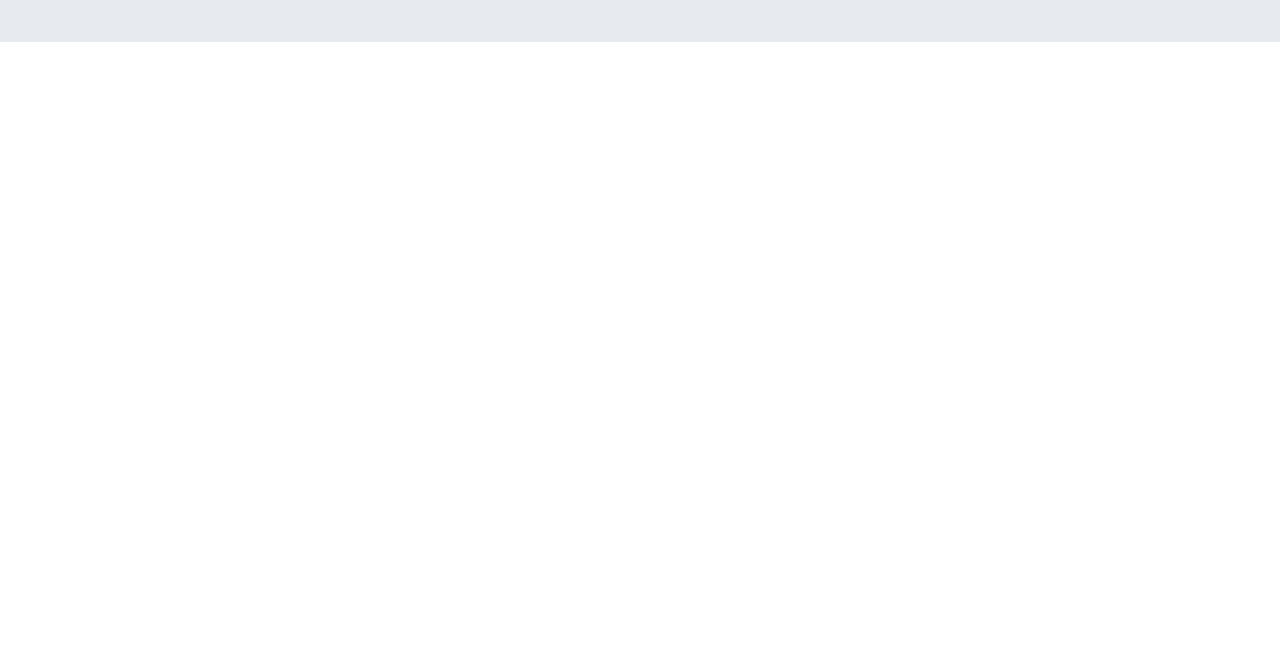
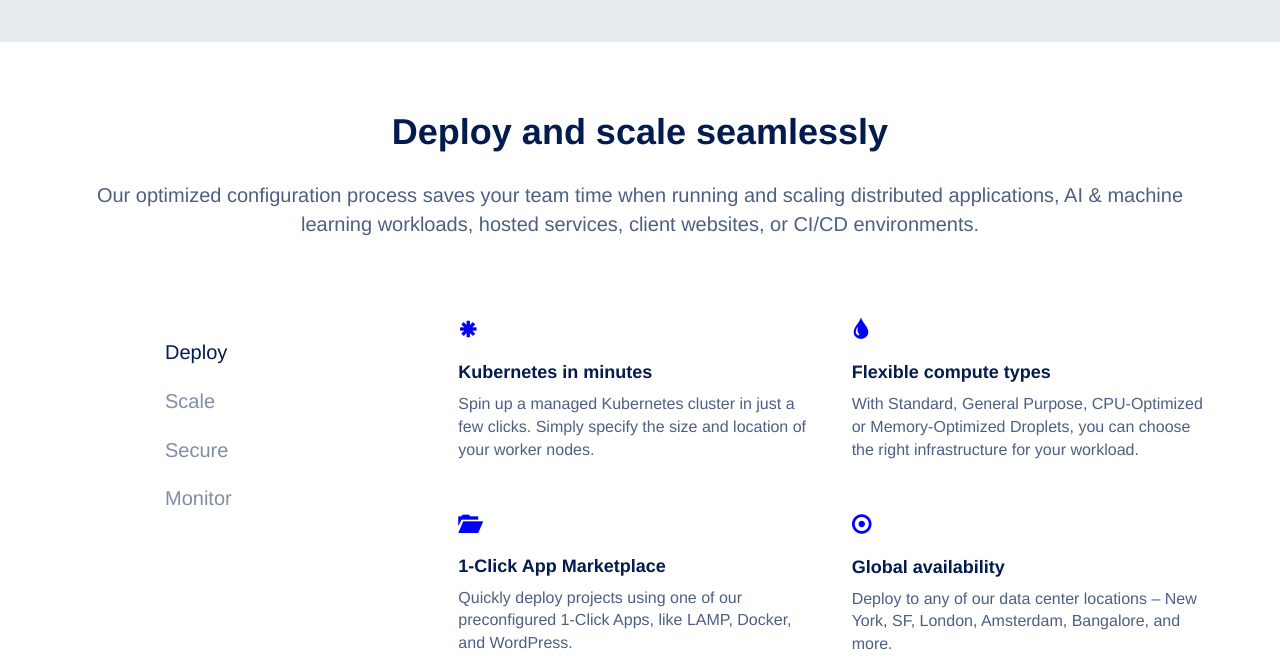
Before and after one commit to felice7/html-css-digitalocean, a plain HTML site: page index.html in a window 1280 px wide. Shown: the part 1056-1722 px from the top of the page. Before the commit the page ends 1098 px from the top, so only its background shows below. Drawn offline with nearby package versions, Linux system fonts and the light colour scheme.

Commit message:
sezione con testo centrale...un casino...

```diff
--- a/index.html
+++ b/index.html
@@ -12,7 +12,6 @@
 
 <body>
 <header class="navbar-fixed-top">
-
             <div class="container-fluid">
                     <div class="row">
                             <div id="nav1" class="hidden-md hidden-sm hidden-xs">
@@ -81,7 +80,7 @@
                 <h1 class="text-left">Welcome to the developer cloud</h1>
                 <p class="text-left">We make it simple to launch in the cloud and scale up as you grow – with an intuitive control panel, predictable pricing, team accounts, and more.</p>
             </div>
-        <div class="col-lg-6 jumbotron">
+        <div class="col-lg-6 col-md-6 jumbotron">
                 <form>
                     <p class="text-form">Deploy in seconds</p>
                     <div class="form-group">
@@ -106,9 +105,9 @@
         </div>
     </div>
 </section>
-
 <section id="background-color" class="container-fluid">
         <div class="row">
+            <div class="logo">
                 <div class="col-lg-12 text-center">
                     <h2>INNOVATIVE BUSINESSES TRUST DIGITALOCEAN</h2>
                 </div>
@@ -126,16 +125,50 @@
                     </div>
                 </div>
             </div>
+        </div>
 </section>
+<section id="sezione-bianca" class="container-fluid">
+    <div class="row">
+        <div class="col-lg-12 testo1 text-center">
+          <h1>Deploy and scale seamlessly</h1>
+          <p>Our optimized configuration process saves your team time when running and scaling distributed applications, AI & machine learning workloads, hosted services, client websites, or CI/CD environments.</p>
+        </div>
+        <div class="col-lg-4 text-left">
+            <div class="lista">
+                <ul>
+                    <li>Deploy</li>
+                    <li>Scale</li>
+                    <li>Secure</li>
+                    <li>Monitor</li>
+                </ul>
+            </div>
+        </div>
 
-
-
-
-
-
-
-
-
+        <div class="testo2">
+            <div class="col-lg-4">
+                <span class="glyphicon glyphicon-asterisk"></span>
+                  <h2>Kubernetes in minutes</h2>
+                  <p>Spin up a managed Kubernetes cluster in just a few clicks. Simply specify the size and location of your worker nodes.</p>
+            </div>
+            <div class="col-lg-4">
+                    <span class="glyphicon glyphicon-tint"></span>
+                  <h2>Flexible compute types</h2>
+                  <p>With Standard, General Purpose, CPU-Optimized or Memory-Optimized Droplets, you can choose the right infrastructure for your workload.</p>
+            </div>
+            <div class="col-lg-4">
+                <span class="glyphicon glyphicon-folder-open"></span>
+                <h2>1-Click App Marketplace</h2>
+                <p>Quickly deploy projects using one of our preconfigured 1-Click Apps, like LAMP, Docker, and WordPress.</p>
+            </div>
+            <div class="col-lg-4"></div>
+            <div class="col-lg-4">
+                <span class="glyphicon glyphicon-record"></span>
+                <h2>Global availability</h2>
+                <p>Deploy to any of our data center locations – New York, SF, London, Amsterdam, Bangalore, and more.</p>
+            </div>
+        </div>
+    </div>
+</section>
 
 </body>
 </html>
--- a/style.css
+++ b/style.css
@@ -263,7 +263,7 @@ header {
 
 }
 
-.text-center h2 {
+.logo h2 {
     font-size: 16px;
     font-weight: lighter;
     margin-top: 40px;
@@ -277,11 +277,63 @@ header {
 .img-logo img {
 
     max-height: 75px;
-    margin: 0px 10px;
+    margin: 0px 30px;
 }
 
- .text-center li:last-child {
+ .logo li:last-child {
 
     width: 100px;
     height: 50px;
 }
+
+#sezione-bianca {
+    width: 1180px;
+}
+
+.testo1 h1{
+
+    font-size: 36px;
+    font-weight: bold;
+    color: #031b4e;
+    margin-top: 50px;
+}
+
+.testo1 p {
+    font-size: 20px;
+    color: rgba(3,27,78,0.70);
+    margin-top: 30px;
+    margin-bottom: 40px;
+}
+
+.lista ul {
+    font-size: 20px;
+    color: rgba(3,27,78,0.50);
+    list-style-type: none;
+    margin-left: 60px;
+    margin-top: 60px;
+}
+
+.lista li {
+    margin-bottom: 20px;
+}
+
+.lista li:first-child {
+    color: #031b4e;
+}
+
+.testo2 h2 {
+    font-size: 18px;
+    font-weight: bold;
+    color: #031b4e;
+}
+
+.testo2 p {
+    font-size: 16px;
+    color: rgba(3,27,78,0.70);
+}
+
+.testo2 span {
+    font-size: 20px;
+    color: blue;
+    margin-top: 40px;
+}
```
Lines whose indentation alone changed are shown as unchanged.
